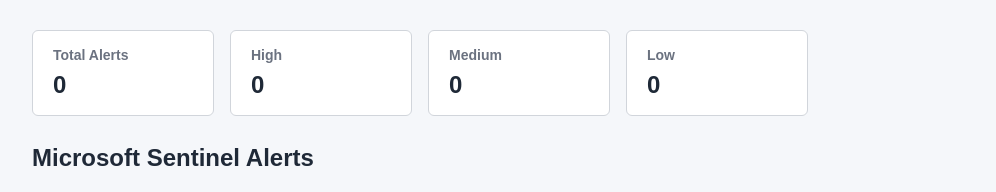
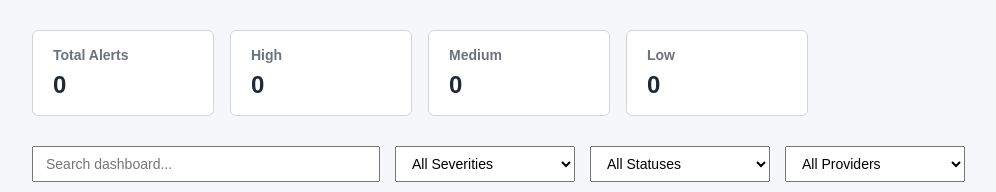
Before and after one commit to tristach/enterprise-security-platform, a Flask app: template app/templates/index.html in a window 1280 px wide. Shown: the part 104-296 px from the top of the page, without its empty margins (8-1004 px from the left). Run offline with Flask 3, Linux system fonts and the light colour scheme; the template is opened without the code that fills it, so the values that code supplies are empty.

Commit message:
Create dashboard frontend architecture

```diff
--- /dev/null
+++ b/app/static/dashboard.js
@@ -0,0 +1 @@
+console.log("dashboard.js loaded!");
--- a/app/static/style.css
+++ b/app/static/style.css
@@ -98,3 +98,29 @@
             background-color: #e5e7eb;
             color: #374151;
         }
+
+    .filters {
+    display: flex;
+    gap: 15px;
+    margin: 30px 0;
+    flex-wrap: wrap;
+    align-items: center;
+}
+
+.filters input,
+.filters select {
+    padding: 8px 12px;
+    font-size: 14px;
+}
+
+.filters input {
+    width: 300px;
+}
+
+.filters select {
+    width: 180px;
+}
+
+#searchInput {
+    width: 320px;
+}
--- a/app/templates/index.html
+++ b/app/templates/index.html
@@ -38,6 +38,27 @@
                 <p>{{ alerts|selectattr("severity", "equalto", "Low")|list|length }}</p>
             </div>
         </section>
+
+        <div class="filters">
+
+    <input
+        type="text"
+        id="searchInput"
+        placeholder="Search dashboard...">
+
+    <select id="severityFilter">
+        <option value="">All Severities</option>
+    </select>
+
+    <select id="statusFilter">
+        <option value="">All Statuses</option>
+    </select>
+
+    <select id="providerFilter">
+        <option value="">All Providers</option>
+    </select>
+
+</div>
 
         <h2>Microsoft Sentinel Alerts</h2>
 <table>
@@ -83,5 +104,6 @@
 </table>
 
     </main>
+    <script src="{{ url_for('static', filename='dashboard.js') }}"></script>
 </body>
 </html>
```
